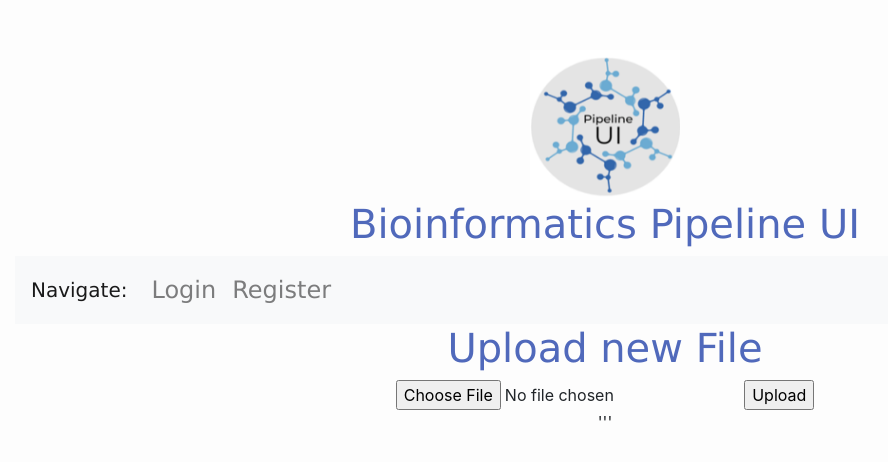
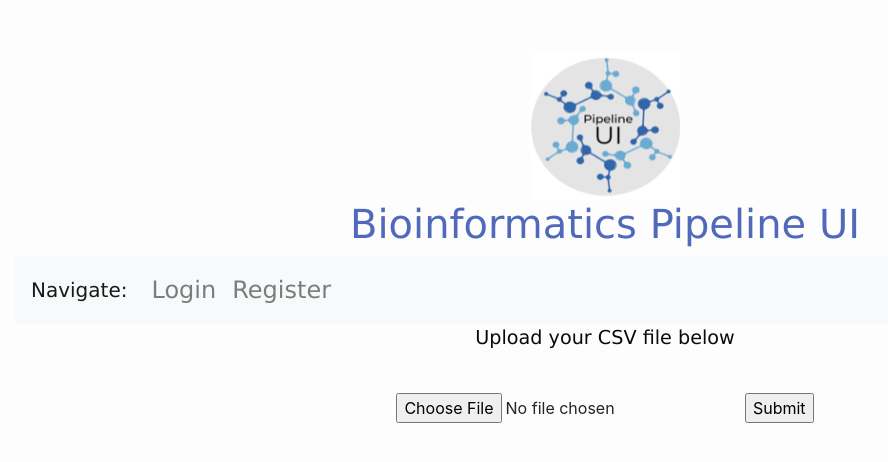
Before and after one commit to AJTDaedalus/pipeline_ui, a Flask app: page /upload in a window 1280 px wide. Shown: the top 462 px of the page, without its empty margins (85-973 px from the left). Run offline with Flask 2, Linux system fonts and the light colour scheme; some libraries are stand-ins or nearby versions.

Commit message:
Add Upload and Download pages

```diff
--- a/code/app/home/views.py
+++ b/code/app/home/views.py
@@ -1,14 +1,24 @@
-from flask import render_template, Response, redirect, session, request, flash, url_for, current_app
+import datetime
+from flask import render_template, Response, redirect, session, request, flash, url_for, current_app, send_file
 from app.auth.forms import LoginForm
 from app.auth.permission_required import permission_required
 from app.models import login_required
 from app.models import Job
 import csv
 import os
+from flask_wtf import FlaskForm
+from flask_wtf.file import FileField
+from werkzeug.utils import secure_filename
+from csv import DictWriter
+from flask import send_file, send_from_directory, safe_join, abort
+import pandas
 
 
 #Import blueprint
 from app.home import home
+
+ALLOWED_EXTENSIONS = {'csv'}
+
 
 @home.route('/')
 def index():
@@ -40,20 +50,46 @@ def jobpage():
     current_app.logger.error('Job list is ' + str(len(joblist)))
     return render_template("jobpage.html", joblist=joblist)
 
-@home.route("/upload")
-def uploadpage():
-    UPLOAD_FOLDER = 'c:/user/19786/desktop/piplineui/code/app/static'
-    ALLOWED_EXTENSIONS = {'txt', 'csv'}
+
+class UploadForm(FlaskForm):
+    file = FileField()
+
+
+def allowed_file(filename):
+    return '.' in filename and \
+           filename.rsplit('.', 1)[1].lower() in ALLOWED_EXTENSIONS
+
+
+
+@home.route('/download')
+def download():
+    todayDate = str(datetime.datetime.now().date())
+    newFileName = 'job_' + todayDate + '.csv'
+    return send_file('../test.csv', attachment_filename=newFileName, as_attachment=True)
+
+
+
+@home.route('/upload', methods=['GET', 'POST'])
+def upload():
+    form = UploadForm()
     if request.method == 'POST':
+        file = request.files['file']
         if 'file' not in request.files:
-            flash('No file part')
-            return render_template(upload.html)
-        file = request.files['file']
+            return render_template('fail.html')
         if file.filename == '':
-            flash('No selected file')
-            return render_template(upload.html)
+            return render_template('fail.html')
         if file and allowed_file(file.filename):
-            filename = secure_filename(file.filename)
-            file.save(os.path.join(app.config['UPLOAD_FOLDER'], filename))
-            return redirect(url_for('download_file', name=filename))
-    return render_template('upload.html')
+            filename = secure_filename('test.csv')
+            form.file.data.save(filename)
+            row = ['Result1', 'Result2','Result3','Result4','Result5','Result6']
+            with open (filename,'w') as csvFile:
+                writer = csv.writer(csvFile)
+                csvFile.write("\n")
+                writer.writerow(row)
+            csvFile.close()
+            return render_template('download.html')
+
+        if not allowed_file(file.name):
+            return redirect(url_for('home.fail'))
+
+    return render_template('upload.html', form=form)
--- a/code/app/templates/upload.html
+++ b/code/app/templates/upload.html
@@ -1,18 +1,18 @@
-
 {% extends 'base.html' %}
-{% block title %}File Uplaod Page{% endblock %}
+{% block title %}File Upload Page{% endblock %}
 {% block content %}
 
-
-<title>Upload new File</title>
-<h1>Upload new File</h1>
-<form method=post enctype=multipart/form-data>
-  <input type=file name=file>
-  <input type=submit value=Upload>
+<html>
+<head>
+<p>Upload your CSV file below</p><br>
+</b>
+</head>
+<body>
+<form method="post" enctype="multipart/form-data">
+    {{ form.hidden_tag() }}
+    {{ form.file }}
+    <input type="submit">
 </form>
-'''
-
-
-<!doctype html>
+</body>
 </html>
 {% endblock %}
```
Also changed, not shown: code/app/templates/download.html (added, +26 -0 lines), 1 other file.
